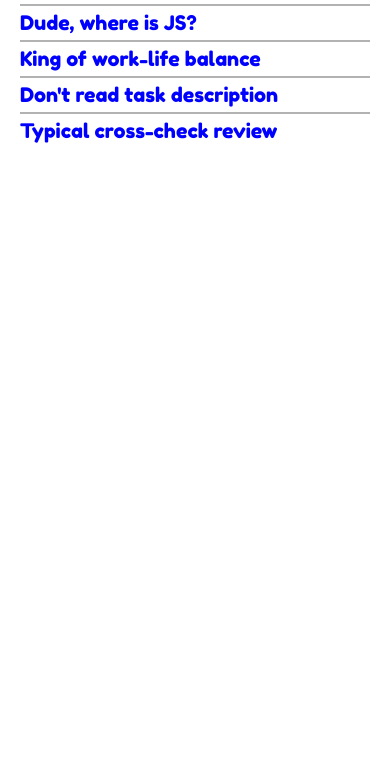
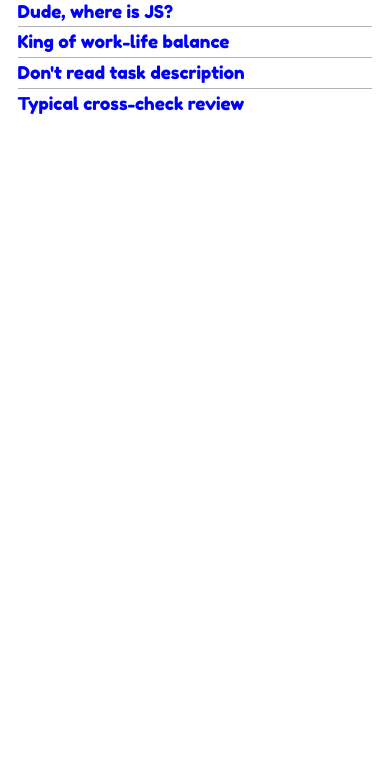
Before and after one commit to EnalexandeRR/cssBayan, a plain HTML site: page cssBayan/index.html in a window 390 px wide. Shown: the part 72-844 px from the top of the page. Drawn offline with Linux system fonts and the light colour scheme.

Commit message:
feat: add media queries for responsive design (Sat, Mar 11, 2023  6:36:37 PM)

```diff
--- a/cssBayan/style.css
+++ b/cssBayan/style.css
@@ -124,3 +124,20 @@ body {
     width: 25rem;
   }
 }
+
+@media (max-width: 820px) {
+  html {
+    font-size: 55%;
+  }
+}
+
+@media (min-width: 821px) {
+  html {
+    font-size: 62.5%;
+  }
+}
+@media (max-width: 320px) {
+  html {
+    font-size: 40%;
+  }
+}
```
